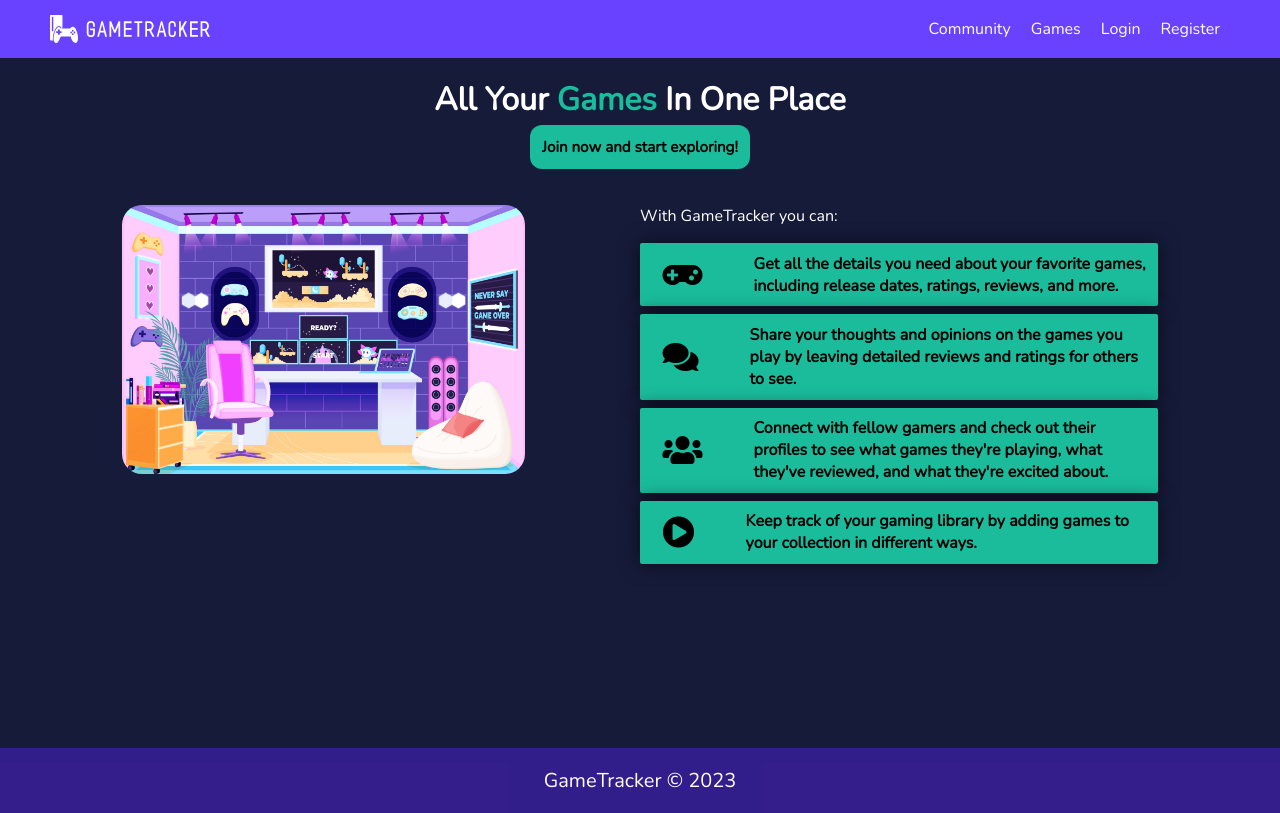
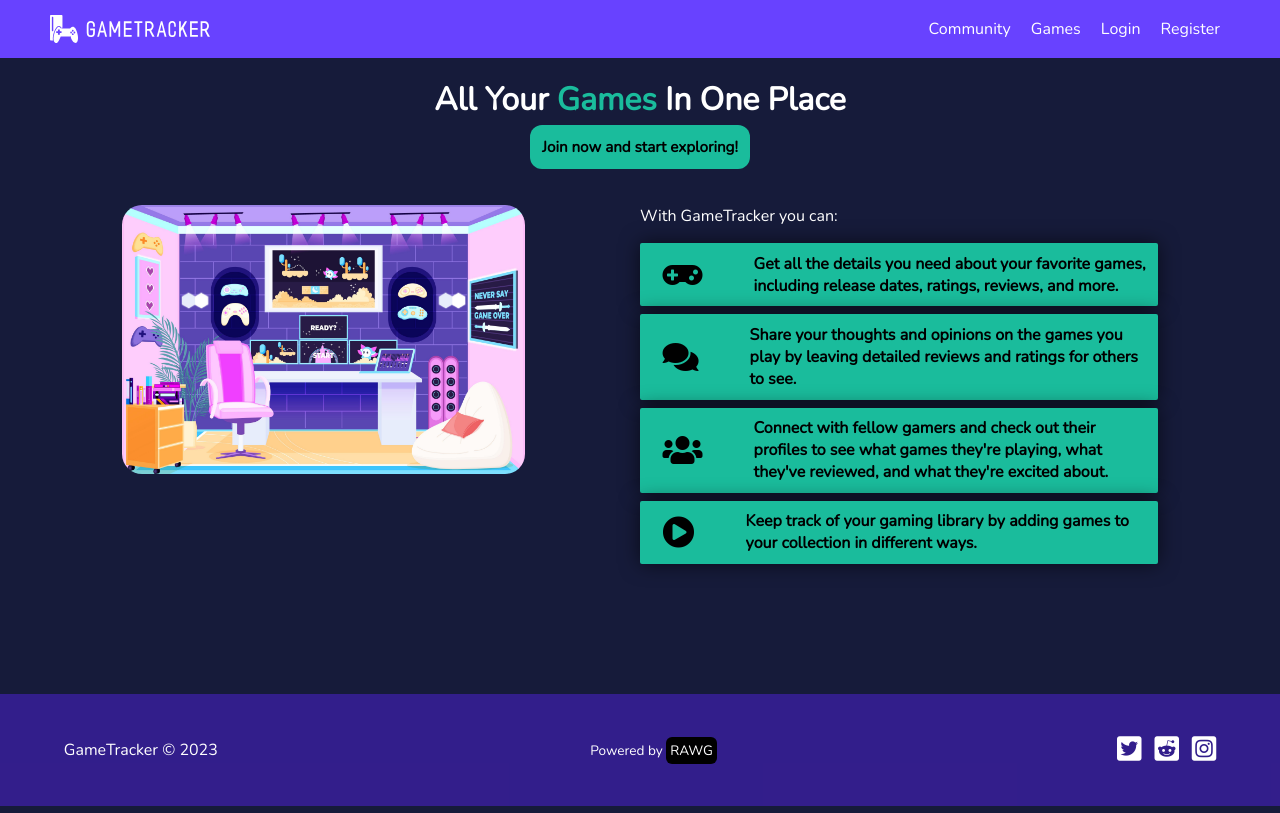
Before and after one commit to gfiami/GameTracker, a Vue app in the folder frontend/: page / in a window 1280 px wide. Built offline with nearby package versions, Linux system fonts and the light colour scheme.

Commit message:
layout: adjust footer with social media icons and api rawg link

```diff
--- a/frontend/src/App.vue
+++ b/frontend/src/App.vue
@@ -38,9 +38,10 @@ body {
   position: relative;
 }
 .main-wrapper {
-  min-height: calc(100vh - 65px);
+  min-height: calc(100vh - 9vh);
   position: relative;
-  padding-bottom: 65px;
+  padding-bottom: 12vh;
+  margin-bottom: 5vh;
 }
 ::-webkit-scrollbar {
   height: 2px;
--- a/frontend/src/components/Footer.vue
+++ b/frontend/src/components/Footer.vue
@@ -1,6 +1,20 @@
 <template>
   <div id="footer">
-    <p>GameTracker &copy; {{ new Date().getFullYear() }}</p>
+    <div class="copyright">
+      <p>GameTracker &copy; {{ new Date().getFullYear() }}</p>
+    </div>
+    <div class="footer-secondary">
+      <div class="api-credits">
+        <a href="https://rawg.io/" target="_blank"
+          >Powered by <span class="rawg">RAWG</span></a
+        >
+      </div>
+      <div class="social-media">
+        <div class="social-link"><i class="fab fa-twitter-square"></i></div>
+        <div class="social-link"><i class="fab fa-reddit-square"></i></div>
+        <div class="social-link"><i class="fab fa-instagram-square"></i></div>
+      </div>
+    </div>
   </div>
 </template>
 
@@ -12,17 +26,66 @@ export default {
 
 <style scoped>
 #footer {
-  height: 65px;
+  height: 9vh;
   background: rgba(54, 30, 148, 0.9);
   color: #fff;
   display: flex;
   justify-content: center;
   align-items: center;
+  flex-direction: column;
   width: 100%;
   position: absolute;
   bottom: 0;
   left: 0;
+  padding: 7vh 2vh;
+}
+.copyright {
+  display: flex;
+  justify-content: center;
+}
+.copyright p {
   font-weight: 400;
-  font-size: 20px;
+  font-size: 2vh;
+}
+.footer-secondary {
+  display: flex;
+  width: 80%;
+  align-items: center;
+  justify-content: center;
+}
+.api-credits a {
+  text-decoration: none;
+  color: white;
+  cursor: pointer;
+  font-size: 1.7vh;
+}
+.rawg {
+  background-color: black;
+  border-radius: 6px;
+  padding: 0.5vh 0.5vh;
+}
+.api-credits,
+.social-media {
+  width: 50%;
+}
+.social-media {
+  display: flex;
+  justify-content: flex-end;
+  gap: 1vw;
+}
+.social-link {
+  font-size: 3.5vh;
+  cursor: pointer;
+}
+@media screen and (min-width: 768px) {
+  #footer {
+    flex-direction: row;
+    justify-content: center;
+  }
+
+  .api-credits {
+    display: flex;
+    justify-content: flex-end;
+  }
 }
 </style>
```
